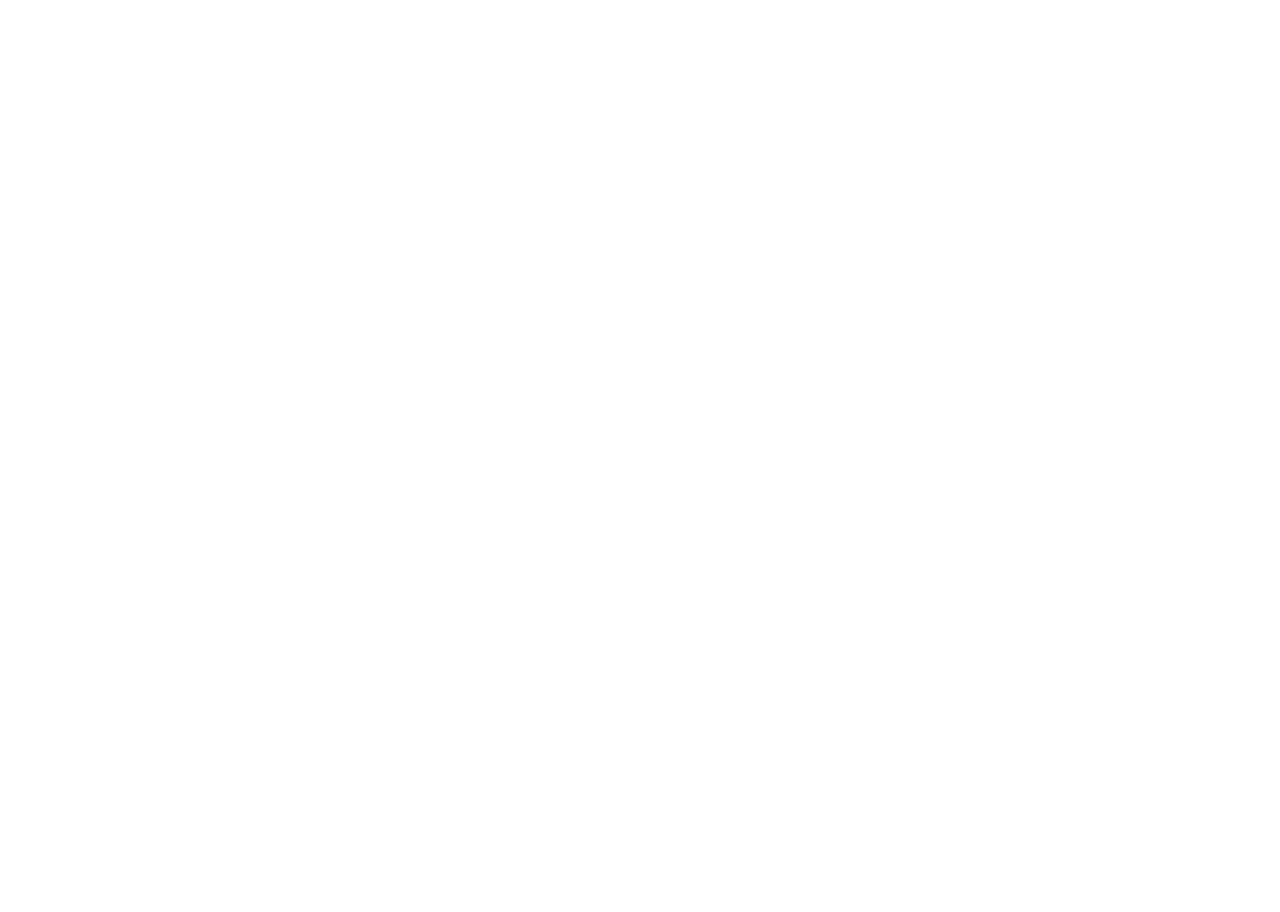
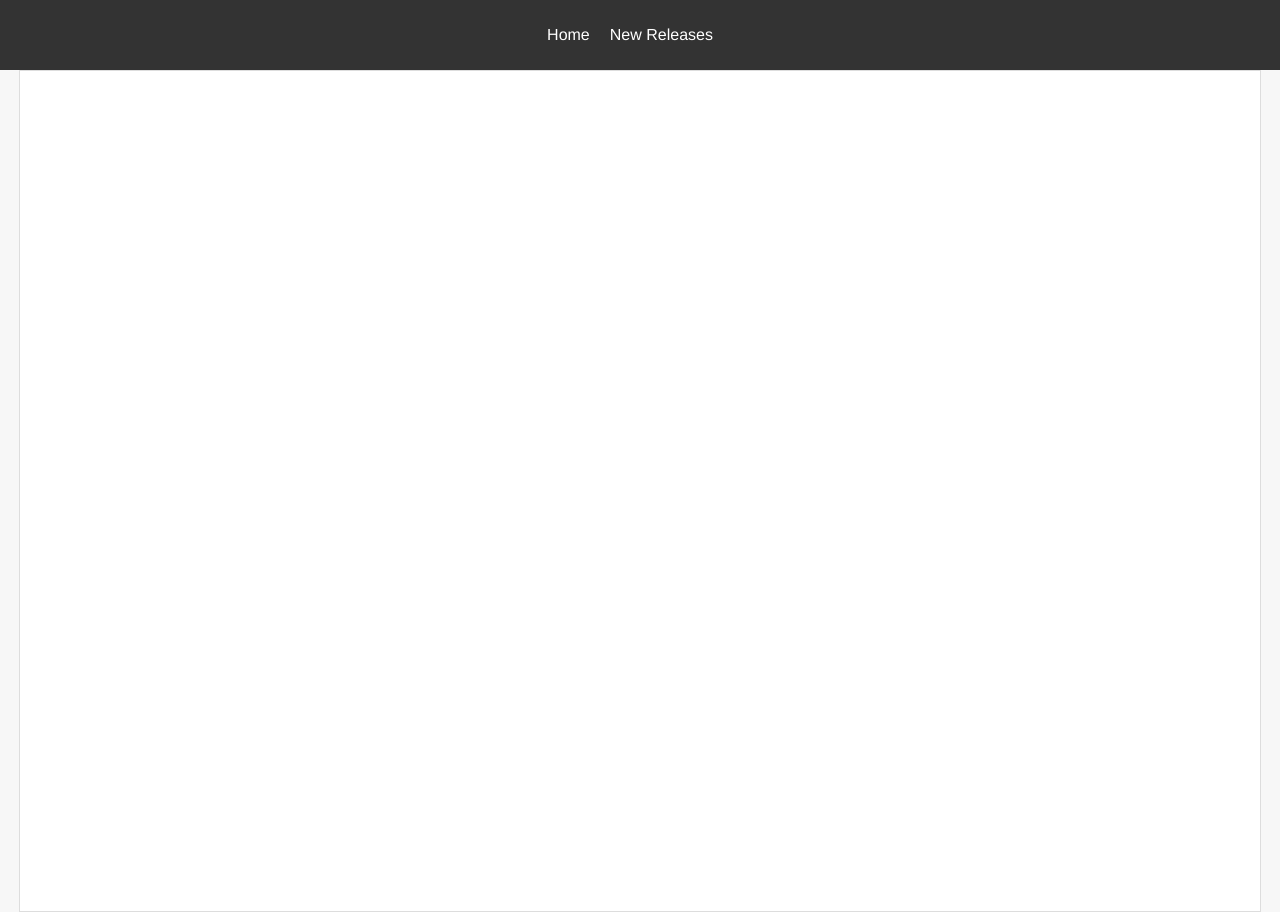
Before and after one commit to joseph-johnson27001/movie_database, a Vue app: page / in a window 1280 px wide. Before the commit the page ends 800 px from the top, so only its background shows below. Built offline with nearby package versions, Linux system fonts and the light colour scheme.

Commit message:
Navbar and page layout

```diff
--- a/src/App.vue
+++ b/src/App.vue
@@ -1,20 +1,55 @@
 <template>
-  <div></div>
+  <div id="app">
+    <NavBar />
+    <main>
+      <HomeView />
+    </main>
+  </div>
 </template>
 
 <script>
+import NavBar from "./components/NavBar.vue";
+import HomeView from "./views/HomePage.vue";
+
 export default {
   name: "App",
+  components: {
+    NavBar,
+    HomeView,
+  },
 };
 </script>
 
 <style>
+body {
+  background-color: #f7f7f7;
+  margin: 0;
+  font-family: Avenir, Helvetica, Arial, sans-serif;
+}
+
 #app {
-  font-family: Avenir, Helvetica, Arial, sans-serif;
-  -webkit-font-smoothing: antialiased;
-  -moz-osx-font-smoothing: grayscale;
   text-align: center;
   color: #2c3e50;
-  margin-top: 60px;
+}
+
+p,
+li,
+h1,
+h2,
+h3 {
+  color: white !important;
+}
+
+strong {
+  color: #2c3e50;
+}
+
+main {
+  max-width: 1200px;
+  margin: 0px auto;
+  padding: 20px;
+  background-color: white;
+  border: 1px solid #ddd;
+  min-height: 100vh;
 }
 </style>
--- /dev/null
+++ b/src/components/NavBar.vue
@@ -0,0 +1,39 @@
+<template>
+  <nav>
+    <ul>
+      <li><a href="#">Home</a></li>
+      <li><a href="#">New Releases</a></li>
+      <!-- Add more navigation links as needed -->
+    </ul>
+  </nav>
+</template>
+
+<script>
+export default {
+  name: "NavBar",
+};
+</script>
+
+<style scoped>
+/* Add your navbar styling here */
+nav {
+  background-color: #333;
+  color: white;
+  padding: 10px 0;
+}
+
+ul {
+  list-style-type: none;
+  padding: 0;
+}
+
+li {
+  display: inline;
+  margin-right: 20px;
+}
+
+a {
+  text-decoration: none;
+  color: white;
+}
+</style>
--- a/src/views/HomePage.vue
+++ b/src/views/HomePage.vue
@@ -0,0 +1,3 @@
+<template>
+  <div></div>
+</template>
```
